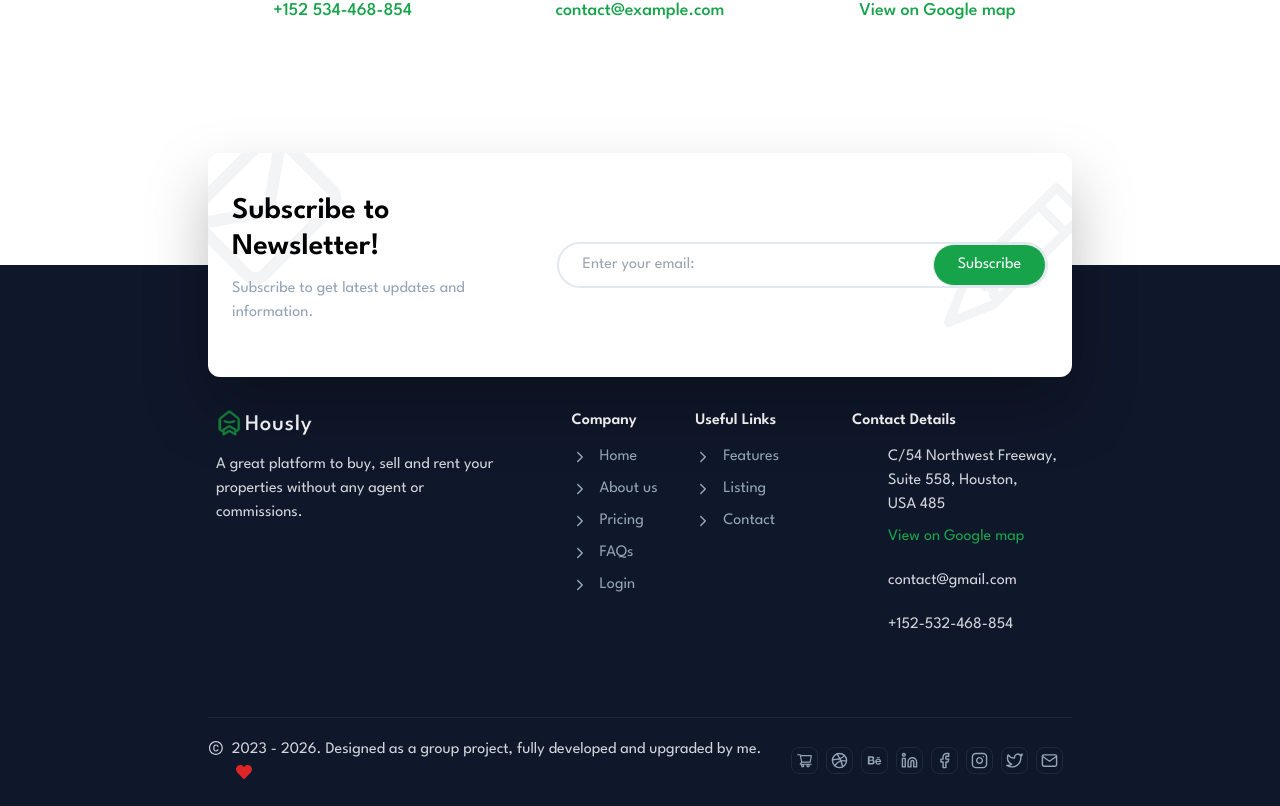
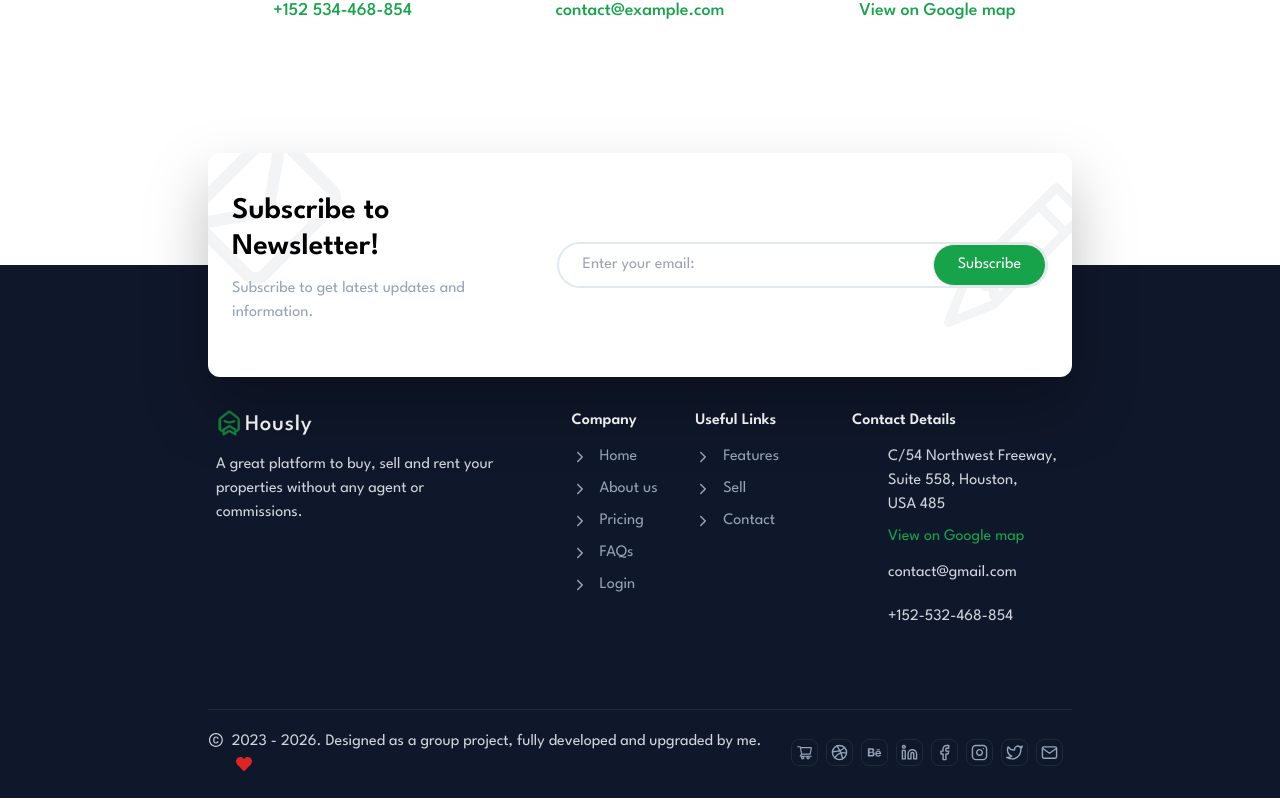
Before and after one commit to EiSandyPhyo/Real-Estate-App, a React (Vite) app: page /contact in a window 1280 px wide. Shown: the part 1588-2394 px from the top of the page. Built offline with nearby package versions, Linux system fonts and the light colour scheme; no server answers; some icons are missing.

Commit message:
Fix footer section

```diff
--- a/src/Components/Footer.jsx
+++ b/src/Components/Footer.jsx
@@ -127,9 +127,11 @@ const Footer = () => {
                     </p>
 
                     {item.extra && (
-                      <span className="cursor-pointer text-[#16a34a] mb-2">
-                        {item.extra}
-                      </span>
+                      <Link to={"/contact"} onClick={scrollYHandler}>
+                        <span className="cursor-pointer text-[#16a34a] mb-2 ">
+                          {item.extra}
+                        </span>
+                      </Link>
                     )}
                   </div>
                 </div>
--- a/src/services/footerData.js
+++ b/src/services/footerData.js
@@ -34,7 +34,7 @@ export const footerLinks = [
     title: "Useful Links",
     links: [
       { name: "Features", path: "/features" },
-      { name: "Listing", path: "/list-sidebar" },
+      { name: "Sell", path: "/sell" },
       { name: "Contact", path: "/contact" },
     ],
   },
```
